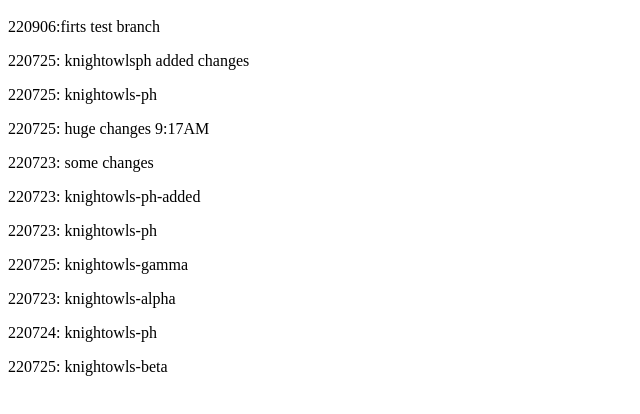
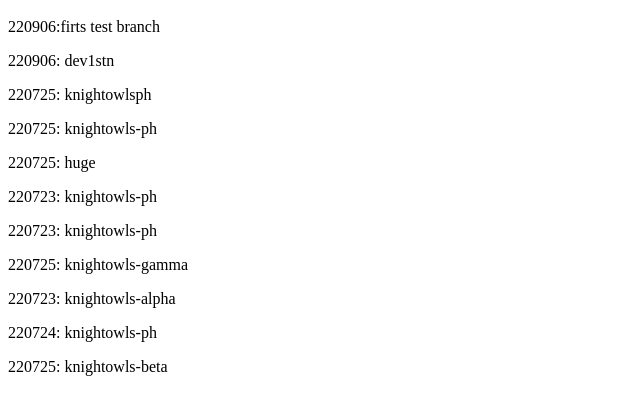
Before and after one commit to knightowls-alpha/fork-test, a plain HTML site: page index.html in a window 1280 px wide. Shown: the part 48-462 px from the top of the page, without its empty margins (0-640 px from the left). Drawn offline with Linux system fonts and the light colour scheme.

Commit message:
Test commit 220906 - rebased

```diff
--- a/index.html
+++ b/index.html
@@ -8,11 +8,11 @@
     <h1>Hello Forkers!</h1>
     <!-Append your update after this line-!>
     <p>220906:firts test branch</p>
-    <p>220725: knightowlsph added changes</p>
+    <p>220906: dev1stn</p>
+    <p>220725: knightowlsph</p>
     <p>220725: knightowls-ph</p>
-    <p>220725: huge changes 9:17AM</p>
-    <p>220723: some changes</p>
-    <p>220723: knightowls-ph-added</p>
+    <p>220725: huge</p>
+    <p>220723: knightowls-ph</p>
     <p>220723: knightowls-ph</p>
     <p>220725: knightowls-gamma</p>
     <p>220723: knightowls-alpha</p>
```
